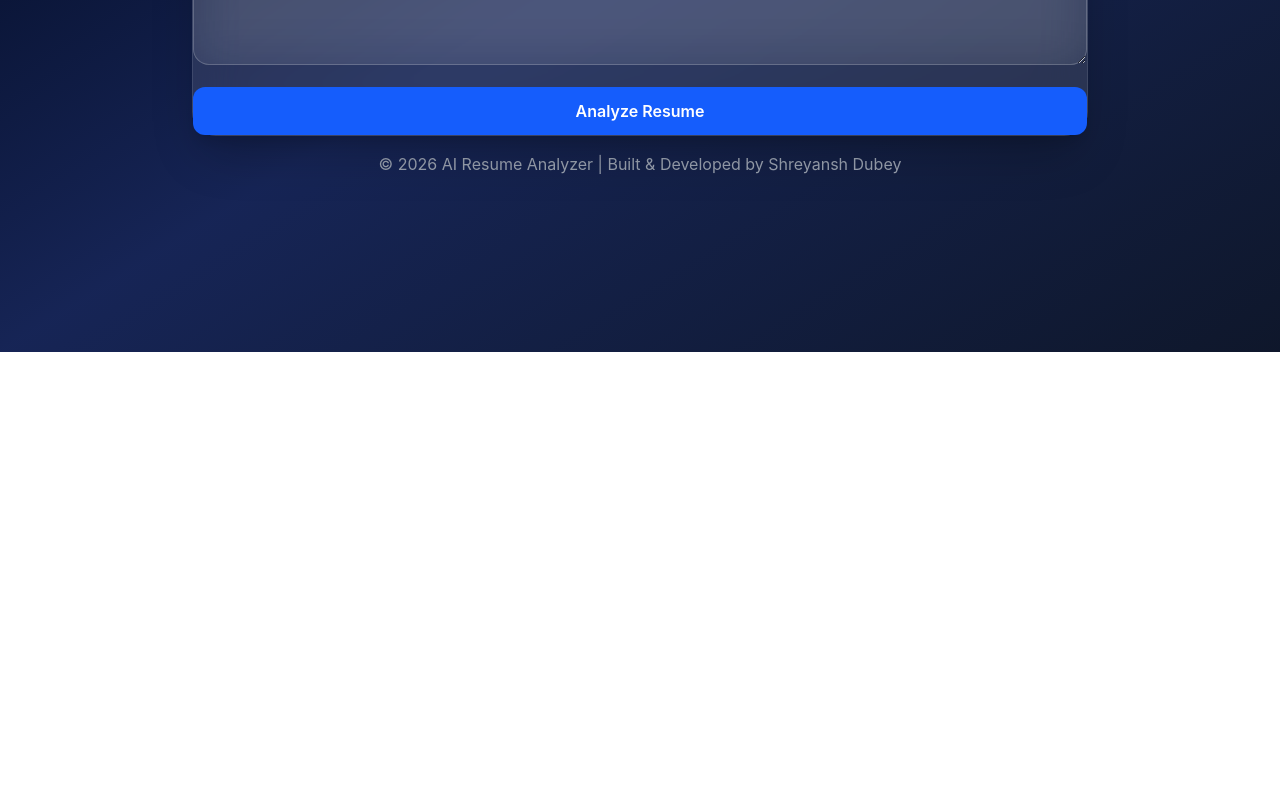
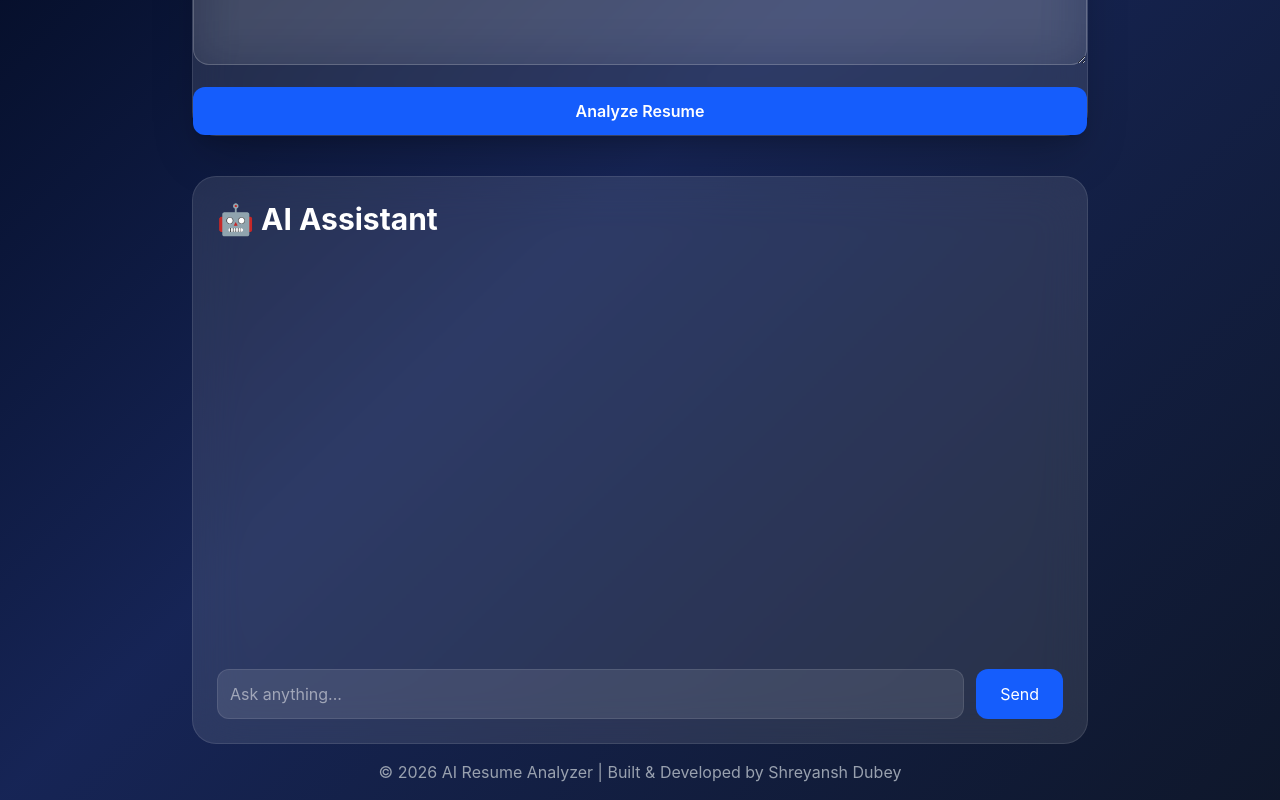
Before and after one commit to shreyanshdubeyy/AI-Resume-Analyzer, a React app in the folder frontend/: page / in a window 1280 px wide. Shown: the part 448-1248 px from the top of the page. Before the commit the page ends 800 px from the top, so only its background shows below. Built offline with nearby package versions, Linux system fonts and the light colour scheme; the HTML template or start-up script is replaced by a standard one.

Commit message:
Added chatbot UI

```diff
--- a/frontend/src/App.jsx
+++ b/frontend/src/App.jsx
@@ -25,6 +25,9 @@ useEffect(() => {
   const [processing, setProcessing] = useState(false);
   const [jobDescription, setJobDescription] = useState("");
   const [analysis, setAnalysis] = useState(null);
+  const [chatMessage, setChatMessage] = useState("");
+const [chatHistory, setChatHistory] = useState([]);
+const [chatLoading, setChatLoading] = useState(false);
   const [showSplash, setShowSplash] = useState(true);
 const [loading, setLoading] = useState(false);
   const [loadingMessage, setLoadingMessage] = useState("");
@@ -108,6 +111,56 @@ setAnalysis(parsedAnalysis);
 setProcessing(false);
 setLoadingMessage("");
   };
+const sendMessage = async () => {
+  if (!chatMessage.trim()) return;
+
+  const userMessage = chatMessage;
+
+  setChatHistory((prev) => [
+    ...prev,
+    {
+      role: "user",
+      text: userMessage,
+    },
+  ]);
+
+  setChatMessage("");
+  setChatLoading(true);
+
+  try {
+    const response = await fetch(
+      "https://ai-resume-analyzer-4nb9.onrender.com/chat",
+      {
+        method: "POST",
+        headers: {
+          "Content-Type": "application/json",
+        },
+        body: JSON.stringify({
+          message: userMessage,
+        }),
+      }
+    );
+
+    const data = await response.json();
+
+    setChatHistory((prev) => [
+      ...prev,
+      {
+        role: "user",
+        text: userMessage,
+      },
+      {
+        role: "bot",
+        text: data.response,
+      },
+    ]);
+  } catch (error) {
+    console.log(error);
+  }
+
+  setChatLoading(false);
+};
+
 const handleDrag = (e) => {
   e.preventDefault();
   e.stopPropagation();
@@ -892,7 +945,59 @@ shadow-2xl
 
       </div>
     )}
+<div className="max-w-4xl mx-auto mt-10 bg-white/10 backdrop-blur-xl rounded-3xl p-6 border border-white/10 text-white">
 
+  <h2 className="text-3xl font-bold mb-6">
+    🤖 AI Assistant
+  </h2>
+
+  <div className="h-96 overflow-y-auto space-y-4 mb-6">
+
+    {chatHistory.map((chat, index) => (
+
+      <div key={index}>
+
+        {chat.role === "user" ? (
+          <div className="bg-blue-600 p-3 rounded-2xl ml-auto max-w-[80%]">
+            {chat.text}
+          </div>
+        ) : (
+          <div className="bg-white/10 p-3 rounded-2xl max-w-[80%]">
+            {chat.text}
+          </div>
+        )}
+
+      </div>
+
+    ))}
+
+    {chatLoading && (
+      <p className="text-cyan-300 animate-pulse">
+        AI is thinking...
+      </p>
+    )}
+
+  </div>
+
+  <div className="flex gap-3">
+
+    <input
+      value={chatMessage}
+      onChange={(e) => setChatMessage(e.target.value)}
+      placeholder="Ask anything..."
+      className="flex-1 bg-white/10 border border-white/10 rounded-xl p-3 text-white"
+    />
+
+    <button
+      onClick={sendMessage}
+      className="bg-blue-600 px-6 rounded-xl hover:bg-blue-700"
+    >
+      Send
+    </button>
+
+  </div>
+
+</div>
     <Footer />
 
   </div>
```
